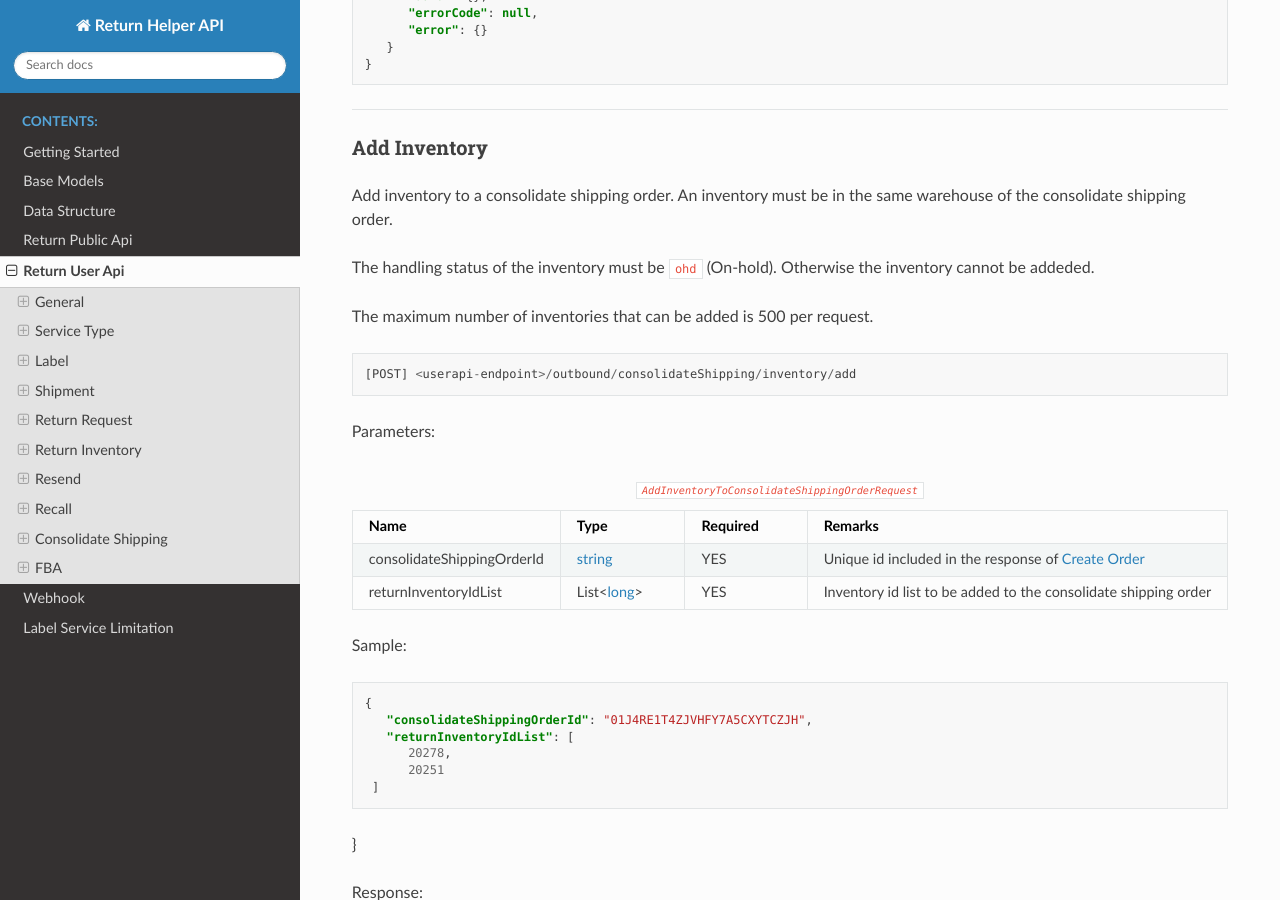
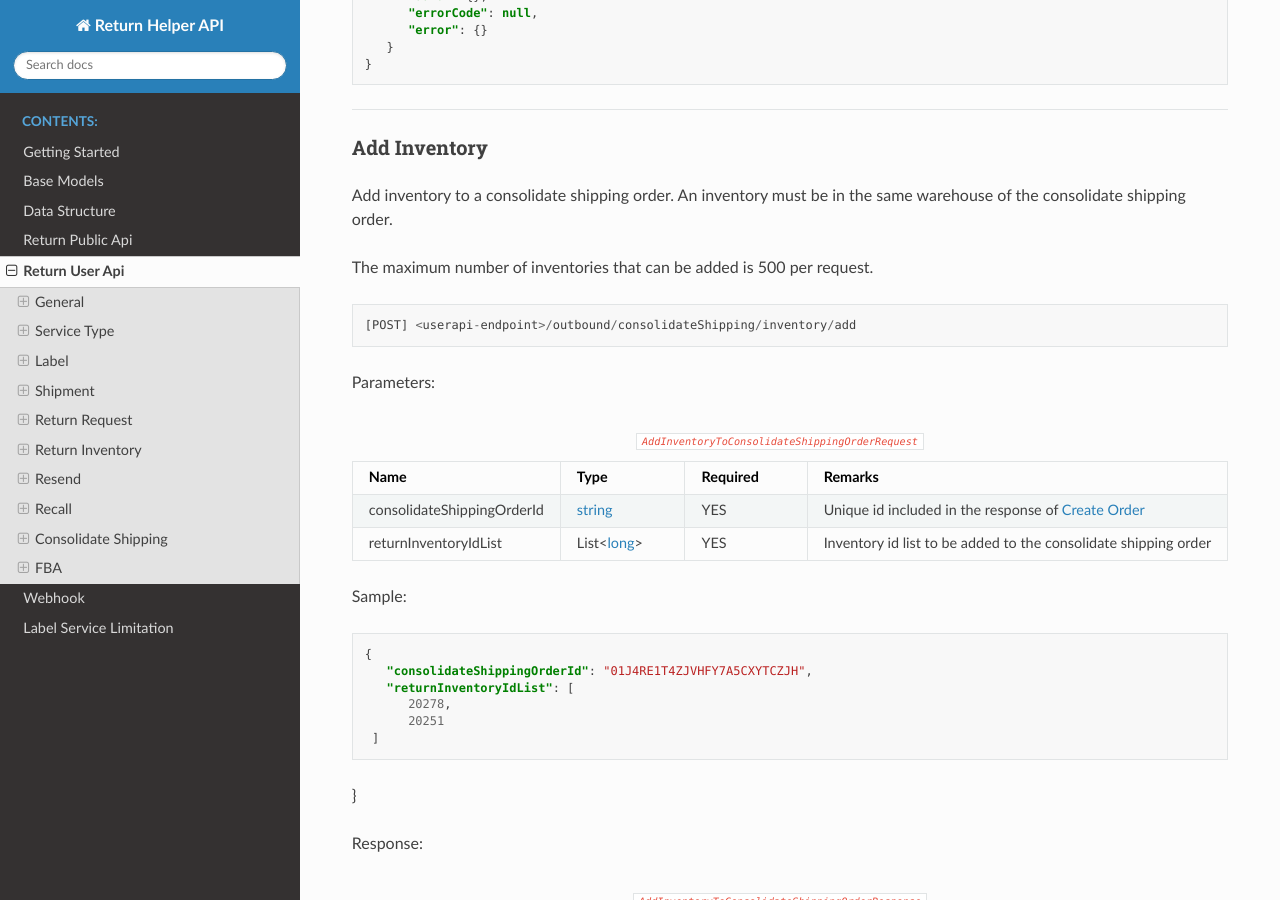
Before and after one commit to ReturnHelper/return-request-api-docs, a Sphinx documentation site: the page built from source/return_user_api.rst, in a window 1280 px wide and 900 px high, scrolled down 38458 px. Built offline with Sphinx 7.4.7 and the Read the Docs theme 2.0.0, drawn with Linux system fonts in a browser that asks for light colours.

Commit message:
update: remove ohd requirement from add inventory to consolidate shipping api

```diff
--- a/source/return_user_api.rst
+++ b/source/return_user_api.rst
@@ -1862,8 +1862,6 @@ Add Inventory
 
 Add inventory to a consolidate shipping order. An inventory must be in the same warehouse of the consolidate shipping order.
 
-The handling status of the inventory must be ``ohd`` (On-hold). Otherwise the inventory cannot be addeded.
-
 The maximum number of inventories that can be added is 500 per request.
 
 ::
```
